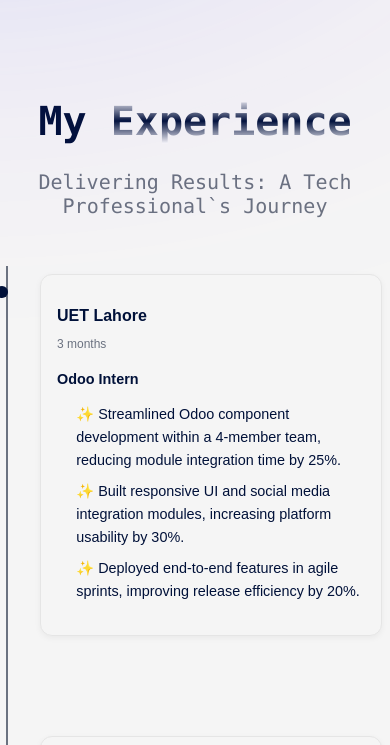
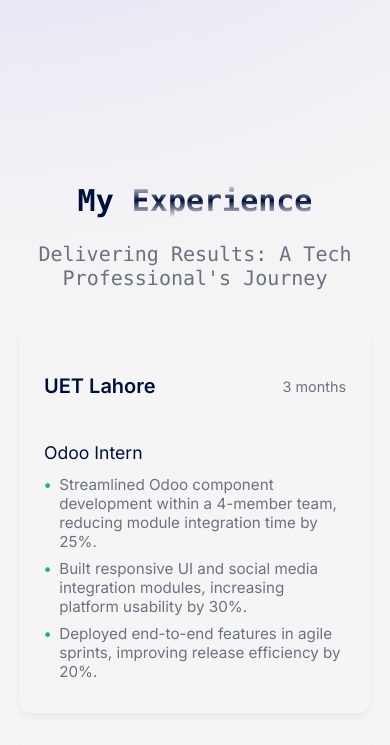
Before and after one commit to mooojn/zaplof, a React (Vite) app: page / in a window 390 px wide. Shown: the part 2815-3560 px from the top of the page. Built offline with nearby package versions, Linux system fonts and the light colour scheme; a web font is replaced by a local one.

Commit message:
Update layout

```diff
--- a/src/components/Experience/Experience.css
+++ b/src/components/Experience/Experience.css
@@ -1,120 +1,69 @@
-.timeline {
-  max-width: 900px;
-  margin: 3rem auto;
-  padding: 1rem;
-  font-family: var(--secondary-font);
-  color: var(--primary);
-  position: relative;
+.experience-section {
+  padding: 60px 20px;
 }
 
-.timeline::before {
-  content: "";
-  position: absolute;
-  top: 0;
-  left: 6px;
-  width: 2px;
-  height: 100%;
-  background: var(--neutral);
-  z-index: 0;
+.experience-container {
+  display: grid;
+  gap: 24px;
+  margin-top: 40px;
 }
 
-.timeline-item {
-  position: relative;
-  margin-bottom: var(--mb-each-component);
-  padding-left: 2.5rem;
+.experience-card {
+  background: #f5f5f5;
+  border-radius: 12px;
+  padding: 24px;
+  box-shadow: 0 4px 10px var(--box-shadow);
+  transition: transform 0.2s ease, box-shadow 0.2s ease;
 }
 
-.timeline-dot {
-  position: absolute;
-  left: -16px;
-  top: 0.75rem;
-  width: 14px;
-  height: 14px;
-  border-radius: 50%;
-  background: var(--primary);
-  z-index: 1;
+.experience-card:hover {
+  transform: translateY(-4px);
+  box-shadow: 0 8px 16px var(--box-shadow-hover);
 }
 
-.timeline-content {
-  background: var(--secondary);
-  padding: 1.5rem;
-  border-radius: 12px;
-  border: 1px solid #e5e5e5;
-  transition: all 0.3s ease-in-out;
-  box-shadow: 0 2px 6px var(--box-shadow);
-  position: relative;
-  z-index: 1;
-}
-
-.timeline-content:hover {
-  box-shadow: 0 6px 16px var(--box-shadow-hover);
-  transform: translateY(-3px);
+.experience-header {
+  display: flex;
+  justify-content: space-between;
+  align-items: center;
+  margin-bottom: 8px;
 }
 
 .company {
   font-size: 1.25rem;
-  font-weight: 700;
-  margin-bottom: 0.25rem;
+  font-weight: 600;
+  color: var(--primary);
 }
 
 .period {
-  font-size: 0.85rem;
+  font-size: 0.9rem;
   font-weight: 500;
   color: var(--neutral);
-  margin-bottom: 0.75rem;
 }
 
 .role {
-  font-size: 1.05rem;
-  font-weight: 600;
-  margin-bottom: 0.75rem;
+  font-size: 1.1rem;
+  font-weight: 500;
+  margin-bottom: 12px;
+  color: var(--primary);
 }
 
 .points {
   list-style: none;
-  padding-left: 1.2rem;
-  line-height: 1.6;
+  padding-left: 0;
+  margin: 0;
 }
 
 .points li {
-  margin-bottom: 0.5rem;
+  margin-bottom: 8px;
   font-size: 0.95rem;
+  color: var(--neutral);
+  display: flex;
+  align-items: flex-start;
 }
 
-@media (max-width: 768px) {
-  .timeline {
-    padding: 0.5rem;
-  }
-  .timeline-content {
-    padding: 1rem;
-  }
-  .company {
-    font-size: 1.1rem;
-  }
-  .role {
-    font-size: 1rem;
-  }
-  .points li {
-    font-size: 0.9rem;
-  }
+.points li::before {
+  content: "•";
+  color: var(--tertiary);
+  margin-right: 8px;
+  font-weight: bold;
 }
-
-@media (max-width: 480px) {
-  .timeline-item {
-    padding-left: 2rem;
-  }
-  .timeline-dot {
-    left: -12px;
-    width: 12px;
-    height: 12px;
-  }
-  .company {
-    font-size: 1rem;
-  }
-  .period {
-    font-size: 0.75rem;
-  }
-  .role {
-    font-size: 0.9rem;
-  }
-}
--- a/src/components/Experience/Experience.jsx
+++ b/src/components/Experience/Experience.jsx
@@ -5,30 +5,30 @@
 
 const Experience = () => {
   return (
-        <div id="experience">
+    <section id="experience" className="experience-section">
       <Heading
-                head='My'
-                end='Experience'
-                description='Delivering Results: A Tech Professional`s Journey'
+        head="My"
+        end="Experience"
+        description="Delivering Results: A Tech Professional's Journey"
       />
-            <div className="timeline">
+
+      <div className="experience-container">
         {experiences.map((exp, index) => (
-                    <div className="timeline-item" key={index}>
-                        <div className="timeline-dot"></div>
-                        <div className="timeline-content">
+          <div className="experience-card" key={index}>
+            <div className="experience-header">
               <h3 className="company">{exp.company}</h3>
-                            <p className="period">{exp.period}</p>
+              <span className="period">{exp.period}</span>
+            </div>
             <h4 className="role">{exp.role}</h4>
             <ul className="points">
               {exp.points.map((point, i) => (
-                                    <li key={i}>✨ {point}</li>
+                <li key={i}>{point}</li>
               ))}
             </ul>
           </div>
-                    </div>
         ))}
       </div>
-        </div>
+    </section>
   )
 }
 
```
Lines whose indentation alone changed are shown as unchanged.
